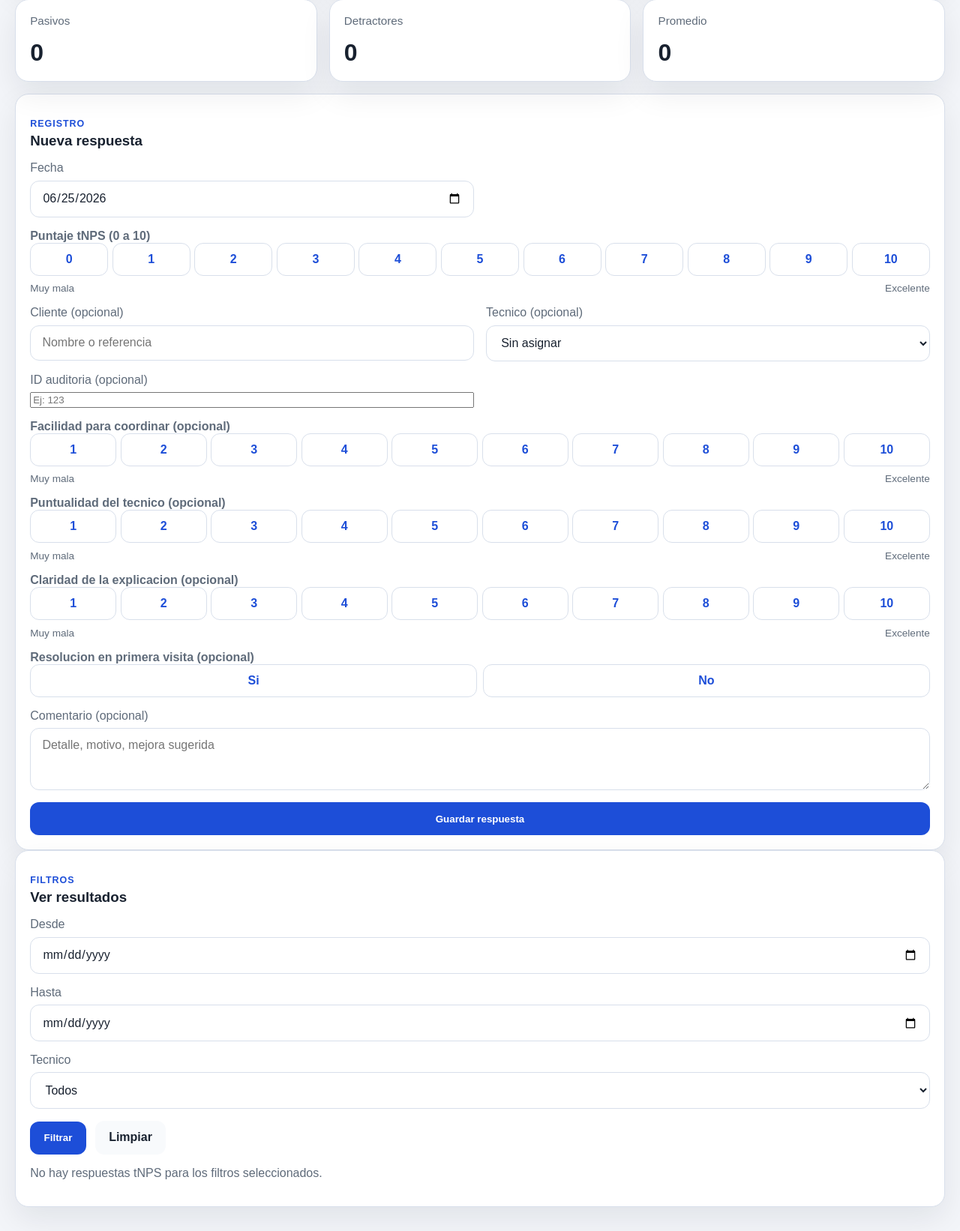
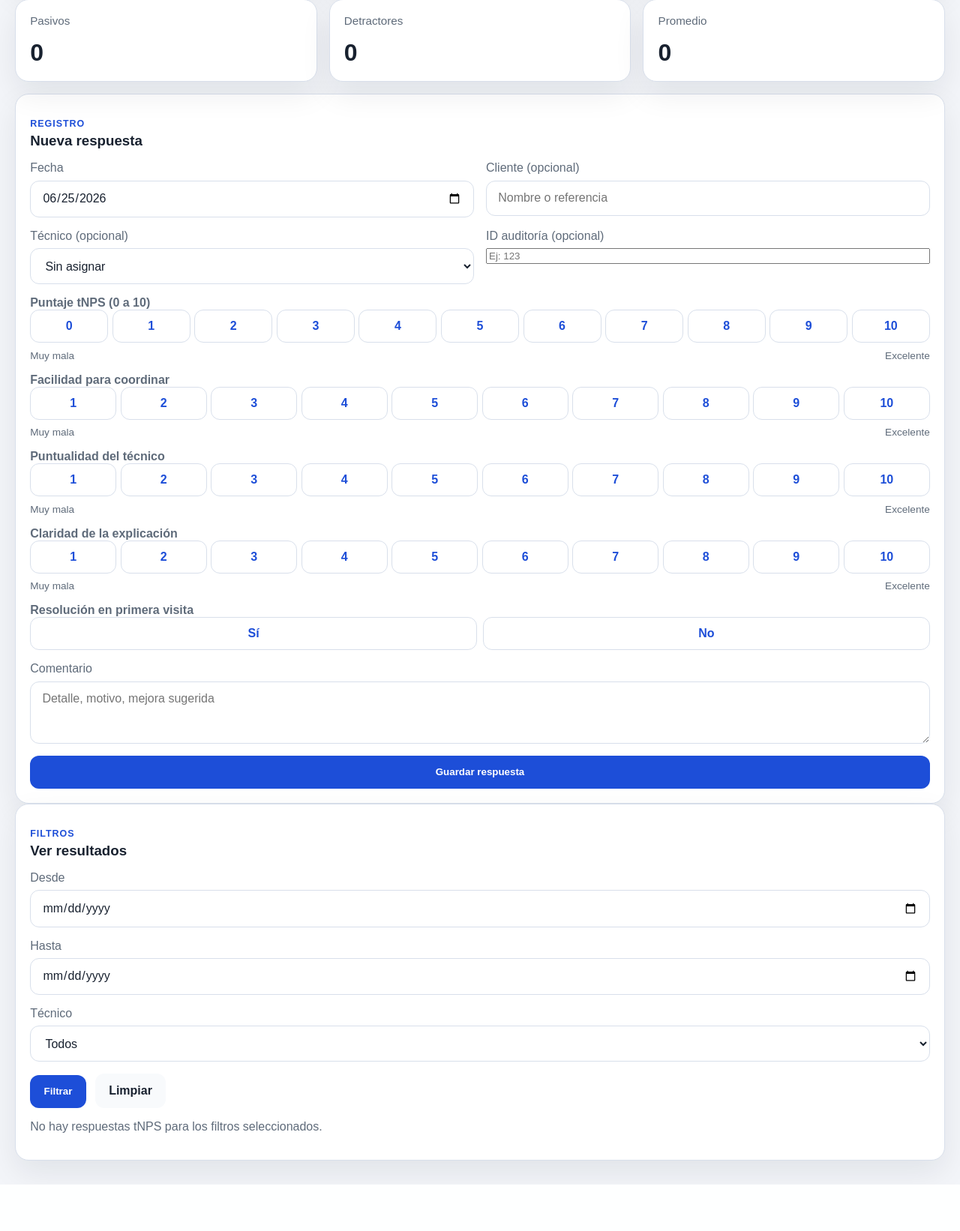
Before and after one commit to danielandresolateseguel/atbb, a Flask app: page /tnps in a window 1280 px wide. Shown: the part 396-2038 px from the top of the page at 75% size. After the commit the page ends 1976 px from the top, so only its background shows below. Run offline with Flask 3, Linux system fonts and the light colour scheme; data comes from the database, SQL or seed files in the repository; data that the repository does not hold is empty.

Commit message:
Mejora UI tNPS en móvil

```diff
--- a/app/templates/tnps.html
+++ b/app/templates/tnps.html
@@ -17,14 +17,14 @@
     <section class="card info-card">
         <div class="section-heading">
             <div>
-                <p class="eyebrow">Vinculo</p>
-                <h3>Auditoria {{ audit_context["id"] }}</h3>
+                <p class="eyebrow">Vínculo</p>
+                <h3>Auditoría {{ audit_context["id"] }}</h3>
             </div>
         </div>
         <div class="info-list">
-            <p><strong>Fecha auditoria:</strong> {{ audit_context["audit_date"] }}</p>
-            <p><strong>Tecnico:</strong> {{ audit_context["technician_name"] }}</p>
-            <p><strong>Ubicacion:</strong> {{ audit_context["location"] }}</p>
+            <p><strong>Fecha auditoría:</strong> {{ audit_context["audit_date"] }}</p>
+            <p><strong>Técnico:</strong> {{ audit_context["technician_name"] }}</p>
+            <p><strong>Ubicación:</strong> {{ audit_context["location"] }}</p>
             <p><a class="table-link" href="{{ url_for('main.audit_report', audit_id=audit_context['id']) }}">Ver informe ejecutivo</a></p>
         </div>
     </section>
@@ -70,6 +70,38 @@
             <span>Fecha</span>
             <input type="date" name="response_date" value="{{ today }}" required>
         </label>
+
+        <label class="tnps-half">
+            <span>Cliente (opcional)</span>
+            <input type="text" name="customer_name" placeholder="Nombre o referencia">
+        </label>
+
+        {% if audit_context %}
+            <input type="hidden" name="technician_id" value="{{ audit_context.get('technician_id') or '' }}">
+            <label>
+                <span>Técnico (desde auditoría)</span>
+                <input type="text" value="{{ audit_context['technician_name'] if audit_context.get('technician_name') else 'Sin técnico asociado' }}" disabled>
+            </label>
+        {% else %}
+            <label class="tnps-half">
+                <span>Técnico (opcional)</span>
+                <select name="technician_id">
+                    <option value="">Sin asignar</option>
+                    {% for technician in technicians %}
+                        <option value="{{ technician['id'] }}">{{ technician["name"] }} ({{ technician["employee_code"] }})</option>
+                    {% endfor %}
+                </select>
+            </label>
+        {% endif %}
+
+        {% if audit_context %}
+            <input type="hidden" name="audit_id" value="{{ audit_context['id'] }}">
+        {% else %}
+            <label>
+                <span>ID auditoría (opcional)</span>
+                <input type="number" name="audit_id" min="1" step="1" placeholder="Ej: 123">
+            </label>
+        {% endif %}
 
         <fieldset class="score-scale-field">
             <legend>Puntaje tNPS (0 a 10)</legend>
@@ -127,40 +159,8 @@
             </div>
         </fieldset>
 
-        <label class="tnps-half">
-            <span>Cliente (opcional)</span>
-            <input type="text" name="customer_name" placeholder="Nombre o referencia">
-        </label>
-
-        {% if audit_context %}
-            <input type="hidden" name="technician_id" value="{{ audit_context.get('technician_id') or '' }}">
-            <label>
-                <span>Tecnico (desde auditoria)</span>
-                <input type="text" value="{{ audit_context['technician_name'] if audit_context.get('technician_name') else 'Sin tecnico asociado' }}" disabled>
-            </label>
-        {% else %}
-            <label class="tnps-half">
-                <span>Tecnico (opcional)</span>
-                <select name="technician_id">
-                    <option value="">Sin asignar</option>
-                    {% for technician in technicians %}
-                        <option value="{{ technician['id'] }}">{{ technician["name"] }} ({{ technician["employee_code"] }})</option>
-                    {% endfor %}
-                </select>
-            </label>
-        {% endif %}
-
-        {% if audit_context %}
-            <input type="hidden" name="audit_id" value="{{ audit_context['id'] }}">
-        {% else %}
-            <label>
-                <span>ID auditoria (opcional)</span>
-                <input type="number" name="audit_id" min="1" step="1" placeholder="Ej: 123">
-            </label>
-        {% endif %}
-
         <fieldset class="score-scale-field">
-            <legend>Facilidad para coordinar (opcional)</legend>
+            <legend>Facilidad para coordinar </legend>
             <div class="score-scale-scroll">
                 <div class="score-scale-grid score-scale-grid-10">
                     {% for value in range(1, 11) %}
@@ -178,7 +178,7 @@
         </fieldset>
 
         <fieldset class="score-scale-field">
-            <legend>Puntualidad del tecnico (opcional)</legend>
+            <legend>Puntualidad del técnico </legend>
             <div class="score-scale-scroll">
                 <div class="score-scale-grid score-scale-grid-10">
                     {% for value in range(1, 11) %}
@@ -196,7 +196,7 @@
         </fieldset>
 
         <fieldset class="score-scale-field">
-            <legend>Claridad de la explicacion (opcional)</legend>
+            <legend>Claridad de la explicación </legend>
             <div class="score-scale-scroll">
                 <div class="score-scale-grid score-scale-grid-10">
                     {% for value in range(1, 11) %}
@@ -214,11 +214,11 @@
         </fieldset>
 
         <fieldset class="score-scale-field">
-            <legend>Resolucion en primera visita (opcional)</legend>
+            <legend>Resolución en primera visita </legend>
             <div class="score-scale-yn">
                 <div class="score-scale-item">
                     <input type="radio" name="issue_resolved_first_visit" id="issue-resolved-yes" value="1">
-                    <label class="score-scale-option" for="issue-resolved-yes">Si</label>
+                    <label class="score-scale-option" for="issue-resolved-yes">Sí</label>
                 </div>
                 <div class="score-scale-item">
                     <input type="radio" name="issue_resolved_first_visit" id="issue-resolved-no" value="0">
@@ -228,7 +228,7 @@
         </fieldset>
 
         <label>
-            <span>Comentario (opcional)</span>
+            <span>Comentario </span>
             <textarea name="comment" rows="3" placeholder="Detalle, motivo, mejora sugerida"></textarea>
         </label>
 
@@ -256,7 +256,7 @@
         </label>
 
         <label>
-            <span>Tecnico</span>
+            <span>Técnico</span>
             <select name="technician_id">
                 <option value="">Todos</option>
                 {% for technician in technicians %}
@@ -279,17 +279,17 @@
                 <thead>
                     <tr>
                         <th>Fecha</th>
-                        <th>Tecnico</th>
+                        <th>Técnico</th>
+                        <th>Cliente</th>
+                        <th>Auditoría</th>
+                        <th>Cargado</th>
                         <th>Puntaje</th>
                         <th>Nivel</th>
-                        <th>Cliente</th>
                         <th>Coord.</th>
                         <th>Punt.</th>
                         <th>Claridad</th>
                         <th>Resuelto</th>
                         <th>Comentario</th>
-                        <th>Auditoria</th>
-                        <th>Cargado</th>
                     </tr>
                 </thead>
                 <tbody>
@@ -297,6 +297,15 @@
                         <tr>
                             <td>{{ row["response_date"] }}</td>
                             <td>{{ row["technician_name"] or "-" }}</td>
+                            <td>{{ row["customer_name"] or "-" }}</td>
+                            <td>
+                                {% if row["audit_id"] %}
+                                    <a class="table-link" href="{{ url_for('main.audit_detail', audit_id=row['audit_id']) }}">{{ row["audit_id"] }}</a>
+                                {% else %}
+                                    -
+                                {% endif %}
+                            </td>
+                            <td>{{ row["created_at"] }}</td>
                             <td>{{ row["score"] }}</td>
                             <td>
                                 {% if row["score"] >= 9 %}
@@ -318,7 +327,6 @@
                                     (Detractor)
                                 {% endif %}
                             </td>
-                            <td>{{ row["customer_name"] or "-" }}</td>
                             <td>{{ row["booking_ease_score"] or "-" }}</td>
                             <td>{{ row["punctuality_score"] or "-" }}</td>
                             <td>{{ row["communication_clarity_score"] or "-" }}</td>
@@ -326,20 +334,12 @@
                                 {% if row["issue_resolved_first_visit"] is none %}
                                     -
                                 {% elif row["issue_resolved_first_visit"] %}
-                                    Si
+                                    Sí
                                 {% else %}
                                     No
                                 {% endif %}
                             </td>
                             <td>{{ row["comment"] or "-" }}</td>
-                            <td>
-                                {% if row["audit_id"] %}
-                                    <a class="table-link" href="{{ url_for('main.audit_detail', audit_id=row['audit_id']) }}">{{ row["audit_id"] }}</a>
-                                {% else %}
-                                    -
-                                {% endif %}
-                            </td>
-                            <td>{{ row["created_at"] }}</td>
                         </tr>
                     {% endfor %}
                 </tbody>
```
Also changed, not shown: app/static/css/main.css (+122 -10 lines).
